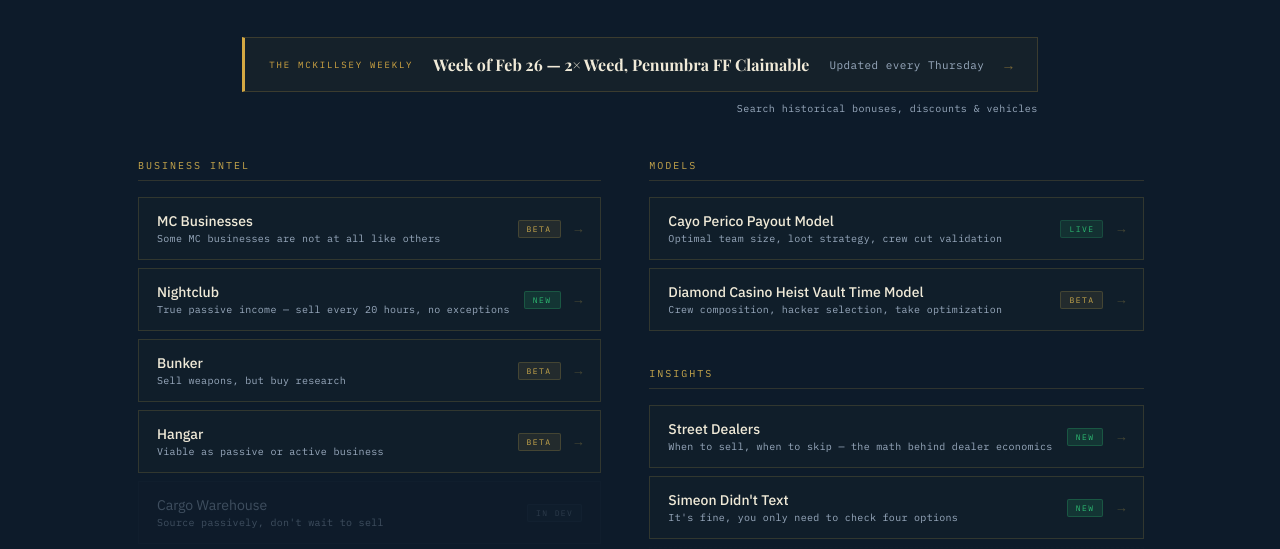
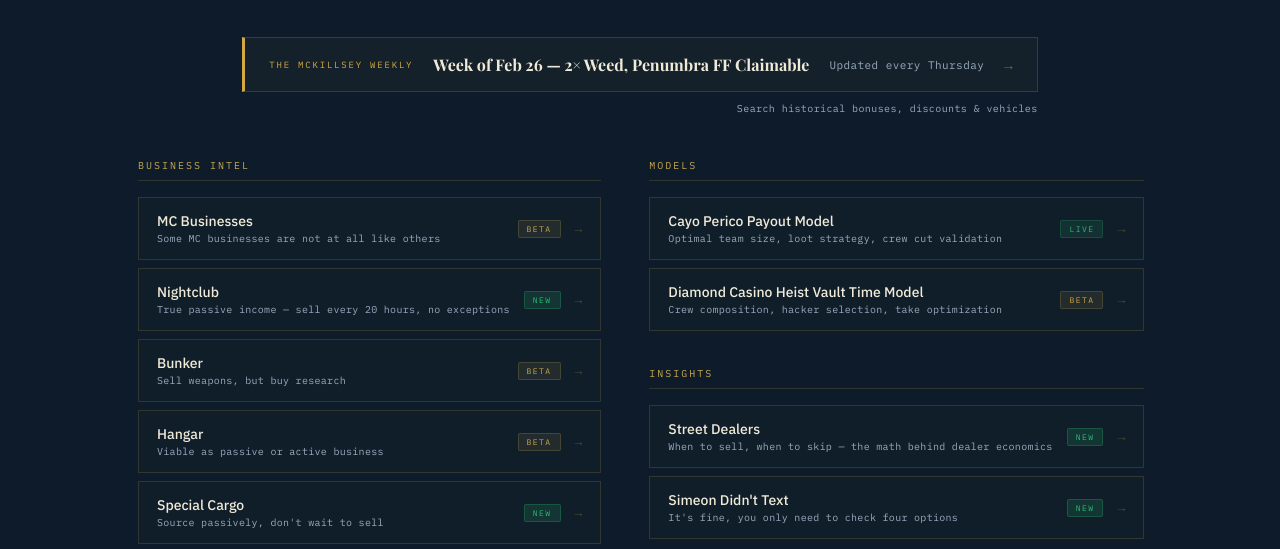
Before and after one commit to McKillsey/mckillsey, a plain HTML site: page index.html in a window 1280 px wide. Shown: the part 353-902 px from the top of the page. Drawn offline with nearby package versions, Linux system fonts and the light colour scheme.

Commit message:
Add files via upload

```diff
--- a/index.html
+++ b/index.html
@@ -243,13 +243,14 @@ body {
         <span class="idx-card-arrow">&rarr;</span>
       </a>
 
-      <div class="idx-stub">
+      <a href="/cargo" class="idx-card">
         <div class="idx-card-info">
-          <div class="idx-card-title">Cargo Warehouse</div>
+          <div class="idx-card-title">Special Cargo</div>
           <div class="idx-card-desc">Source passively, don't wait to sell</div>
         </div>
-        <span class="badge badge-dev">In Dev</span>
-      </div>
+        <span class="badge badge-new">New</span>
+        <span class="idx-card-arrow">&rarr;</span>
+      </a>
 
       <div class="idx-stub">
         <div class="idx-card-info">
```
